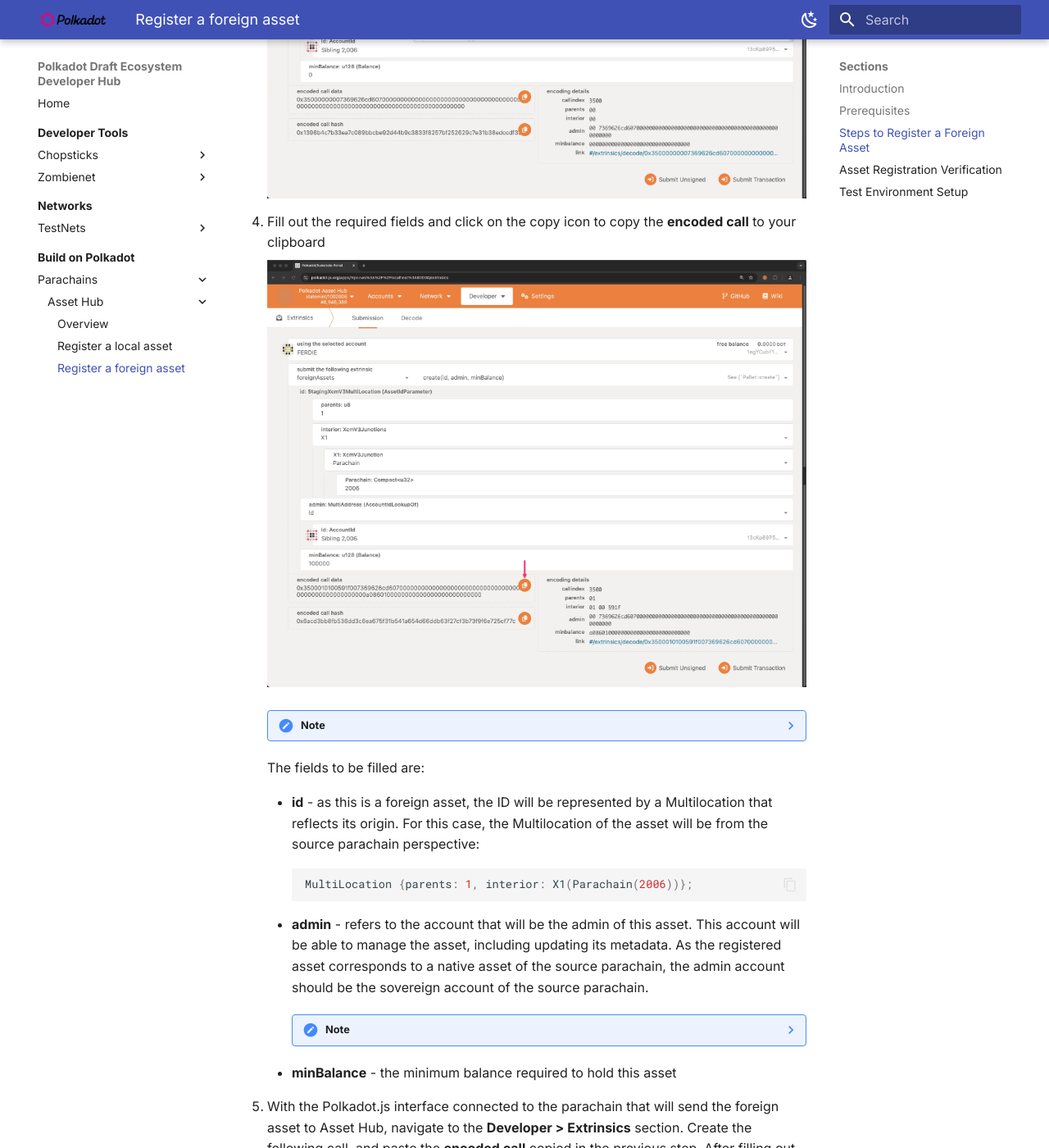
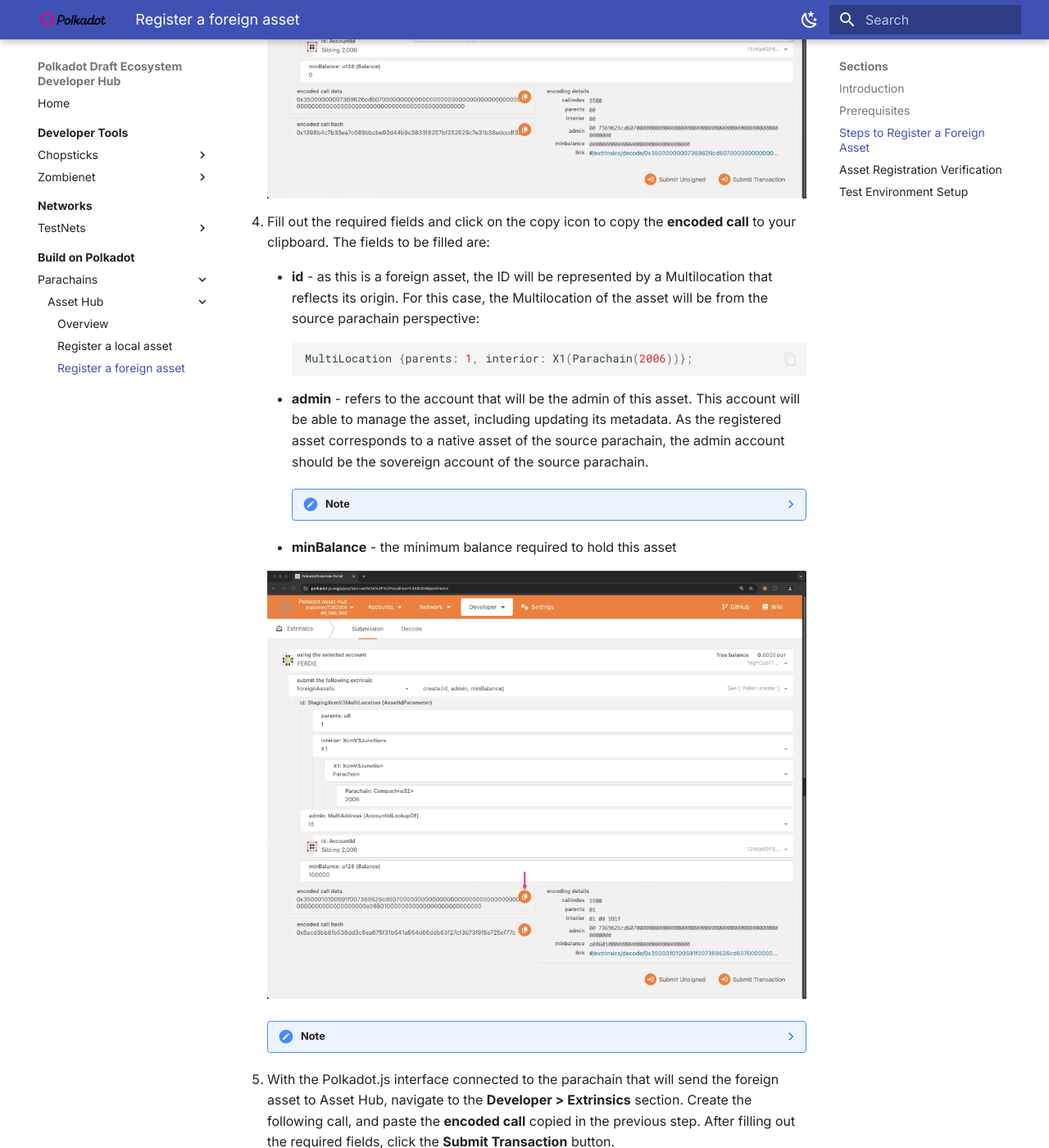
Before and after one commit to papermoonio/polkadot-ecosystem-docs-draft, an MkDocs documentation site: the page built from docs/build-on-polkadot/parachains/asset-hub/register-a-foreign-asset.md, in a window 1280 px wide and 1400 px high, scrolled down 2044 px. Shown: the whole window at 82% size. Built offline with MkDocs 1.6.1 and Material for MkDocs 9.7.7, drawn with Linux system fonts in a browser that asks for light colours; some of the changed lines change nothing that is shown.

Commit message:
fix: re-ordering layout of step number 5

```diff
--- a/docs/build-on-polkadot/parachains/asset-hub/register-a-foreign-asset.md
+++ b/docs/build-on-polkadot/parachains/asset-hub/register-a-foreign-asset.md
@@ -46,14 +46,7 @@
 
     ![Select the Foreign Asset pallet](/polkadot-ecosystem-docs-draft/images/building-on-polkadot/parachains/asset-hub/register-a-foreign-asset/register-a-foreign-asset-2.webp)
 
-4. Fill out the required fields and click on the copy icon to copy the **encoded call** to your clipboard
-
-    ![Fill out the required fields](/polkadot-ecosystem-docs-draft/images/building-on-polkadot/parachains/asset-hub/register-a-foreign-asset/register-a-foreign-asset-3.webp)
-
-    ??? note
-        If you want an encoded call example, you can copy the following: `0x3500010100591f007369626cd6070000000000000000000000000000000000000000000000000000a0860100000000000000000000000000`
-
-    The fields to be filled are:
+4. Fill out the required fields and click on the copy icon to copy the **encoded call** to your clipboard. The fields to be filled are:
 
     - **id** - as this is a foreign asset, the ID will be represented by a Multilocation that reflects its origin. For this case, the Multilocation of the asset will be from the source parachain perspective:
 
@@ -71,6 +64,11 @@
             Ensure that **Sibling** is selected and that the **Parachain ID** corresponds to the source parachain. In this case, since the guide follows the test setup stated in the [Test Environment Setup](./register-a-foreign-asset.md/#test-enviroment-setup) section, the **Parachain ID** is `2006`.
 
     - **minBalance** - the minimum balance required to hold this asset
+
+    ![Fill out the required fields](/polkadot-ecosystem-docs-draft/images/building-on-polkadot/parachains/asset-hub/register-a-foreign-asset/register-a-foreign-asset-3.webp)
+
+    ??? note
+        If you want an encoded call example, you can copy the following: `0x3500010100591f007369626cd6070000000000000000000000000000000000000000000000000000a0860100000000000000000000000000`
 
 5. With the Polkadot.js interface connected to the parachain that will send the foreign asset to Asset Hub, navigate to the **Developer > Extrinsics** section. Create the following call, and paste the **encoded call** copied in the previous step. After filling out the required fields, click the **Submit Transaction** button.
 
```
